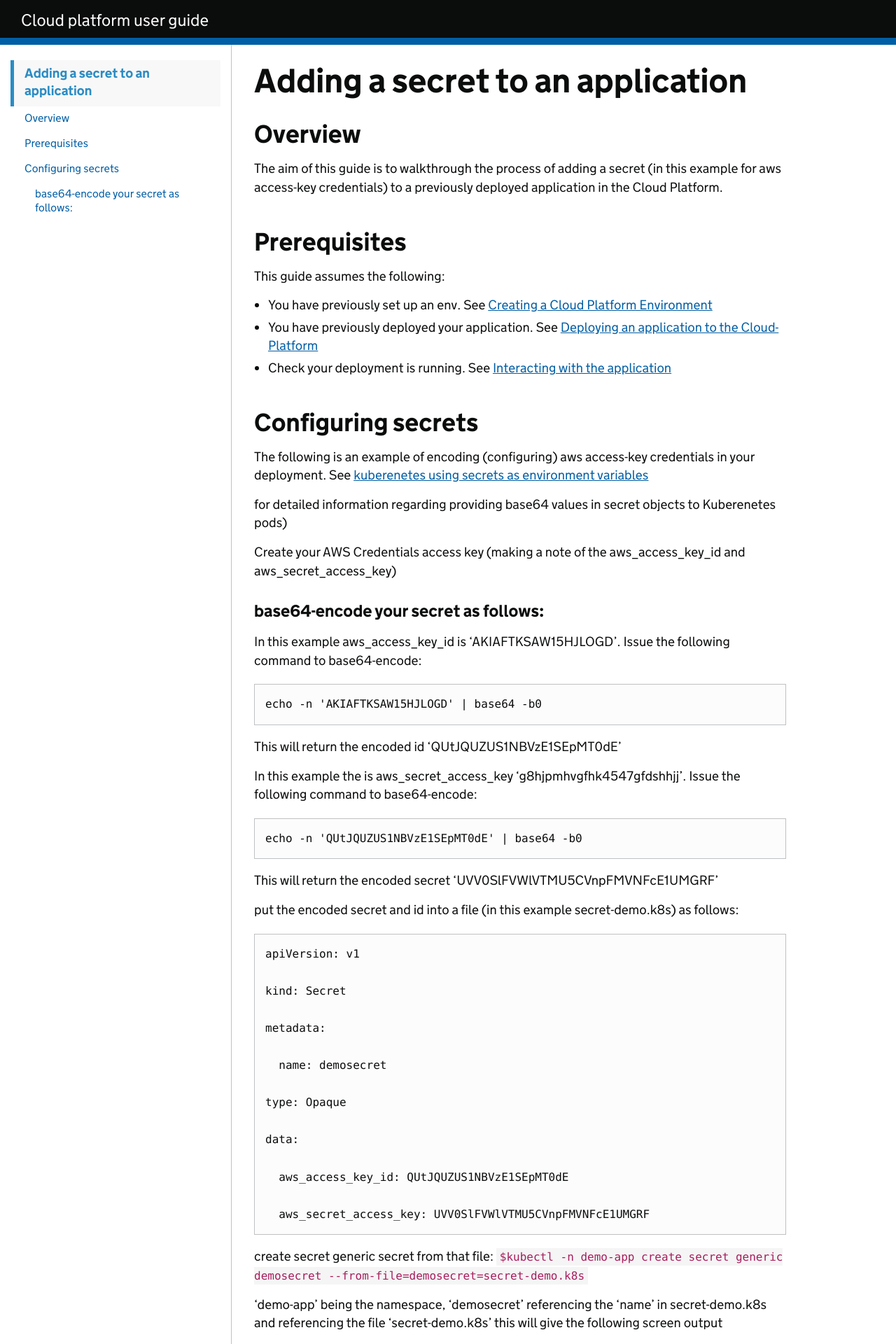
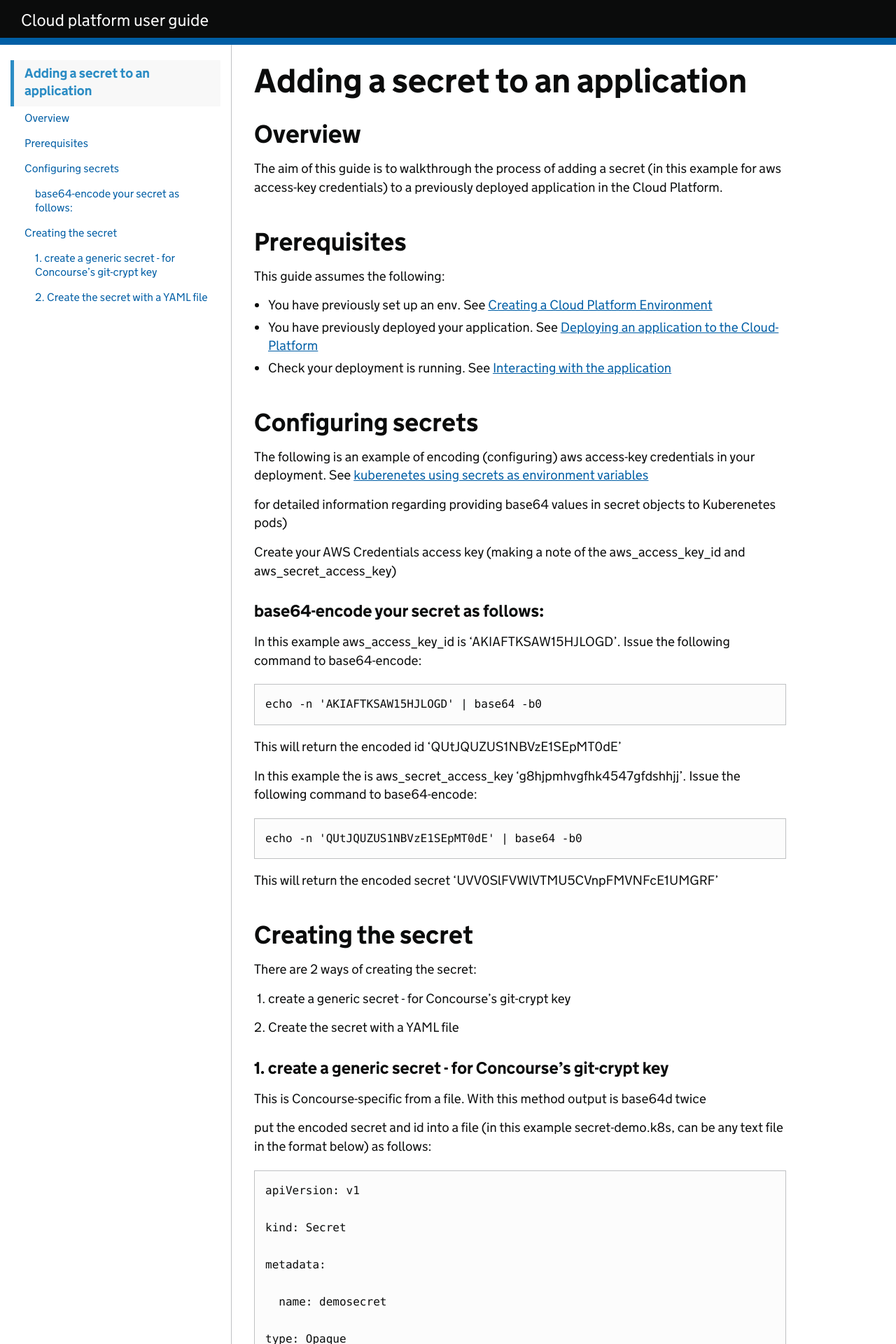
Before and after one commit to ministryofjustice/cloud-platform-user-docs, a Jekyll site: the page built from cloud-platform/add-secrets-to-deployment.md, in a window 1280 px wide. Shown: the top 1920 px of the page at 70% size. Built offline with Jekyll 4.4.1, drawn with Linux system fonts in a browser that asks for light colours; our own code applies the rules of GitHub Pages for plain Markdown files; some of the changed text lies outside the part shown.

Commit message:
add the second way of creating a secret

````diff
--- a/cloud-platform/add-secrets-to-deployment.md
+++ b/cloud-platform/add-secrets-to-deployment.md
@@ -43,11 +43,22 @@ echo -n 'QUtJQUZUS1NBVzE1SEpMT0dE' | base64 -b0
 
 This will return the encoded secret 'UVV0SlFVWlVTMU5CVnpFMVNFcE1UMGRF'
 
+## Creating the secret
+
+There are 2 ways of creating the secret:
+
+1. create a generic secret - for Concourse's git-crypt key
 
 
-put the encoded secret and id into a file (in this example secret-demo.k8s) as follows:
+2. Create the secret with a YAML file
 
-```Yaml
+### 1. create a generic secret - for Concourse's git-crypt key
+
+This is Concourse-specific from a file. With this method output is base64d twice
+
+put the encoded secret and id into a file (in this example secret-demo.k8s, can be any text file in the format below) as follows:
+
+```
 apiVersion: v1
 
 kind: Secret
@@ -107,7 +118,7 @@ Using the 'data' output from above, issue the following command (to validate and
 $ base64 -D
 YXBpVmVyc2lvbjogdjEKa2luZDogU2VjcmV0Cm1ldGFkYXRhOgogIG5hbWU6IGRlbW9zZWNyZXQtdjkKdHlwZTogT3BhcXVlCmRhdGE6CiAgdGhla2V5OiBBS0lBRlRLU0FXMTVISkxPR0QKICB0aGVzZWNyZXQ6IGc4aGpwbWh2Z2ZoazQ1NDdnZmRzaGhqago=
 ```
-To exit the command
+To exit the base64 command (this will not log you out of your session)
 
 ```
 ctrl+d
@@ -125,6 +136,67 @@ data:
   aws_access_key_id: QUtJQUZUS1NBVzE1SEpMT0dE
   aws_secret_access_key: UVV0SlFVWlVTMU5CVnpFMVNFcE1UMGRF
 ```
+### 2. Create the secret with a YAML file
+
+Create a yaml file similar to:
+
+```
+apiVersion: v1
+
+kind: Secret
+
+metadata:
+
+  name: demosecret
+
+type: Opaque
+
+data:
+
+  aws_access_key_id: QUtJQUZUS1NBVzE1SEpMT0dE
+
+  aws_secret_access_key: UVV0SlFVWlVTMU5CVnpFMVNFcE1UMGRF
+```
+issue the following command:
+
+``` kubectl create -f demo.yaml ```
+
+This will output:
+
+``` secret "demosecret" created ```
+
+To see the secrets:
+
+``` kubectl get secrets ```
+
+Will output similar to
+
+```
+NAME                                          TYPE                                  DATA      AGE
+calico-zebu-external-dns-token-pldjb          kubernetes.io/service-account-token   3         16d
+dandy-bumblebee-nginx-ingress-token-bspl6     kubernetes.io/service-account-token   3         14d
+default-token-hz7z7                           kubernetes.io/service-account-token   3         26d
+demosecret                                    Opaque                                2         5d
+```
+
+Decoding the Secret
+Secrets can be retrieved via the kubectl get secret command. For example, to retrieve the secret you created:
+
+``` kubectl get secret demosecret  -o yaml ```
+
+output
+
+```
+apiVersion: v1
+data:
+  aws_access_key_id: dGVzdCBrZXk=
+  aws_secret_access_key: dGVzdCBrZXk=
+kind: Secret
+metadata:
+  creationTimestamp: 2018-05-15T12:24:33Z
+  name: demosecret
+
+
 Add the AWS_ACCESS_KEY_ID referencing 'aws_access_key_id' and AWS_SECRET_ACCESS_KEY referencing 'aws_secret_access_key' (as previously set) to the containers env in `deployment-files/deployment.yaml`
 
 ```Yaml
````
